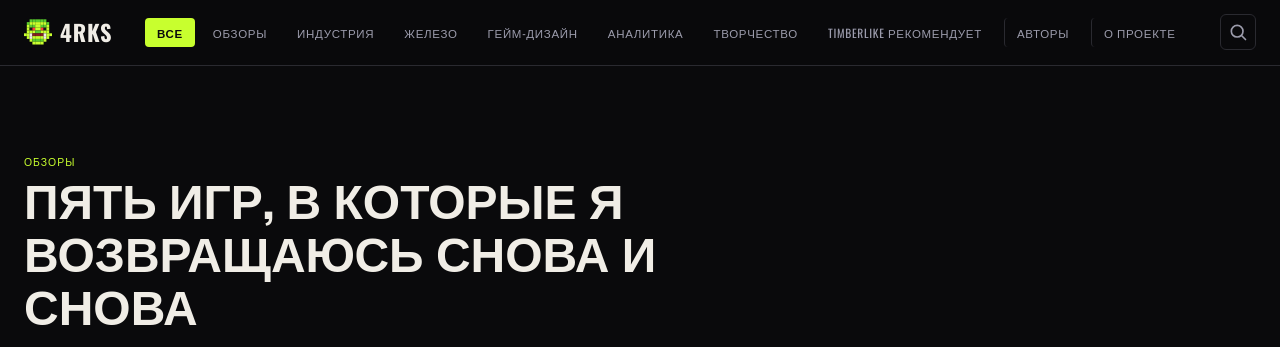
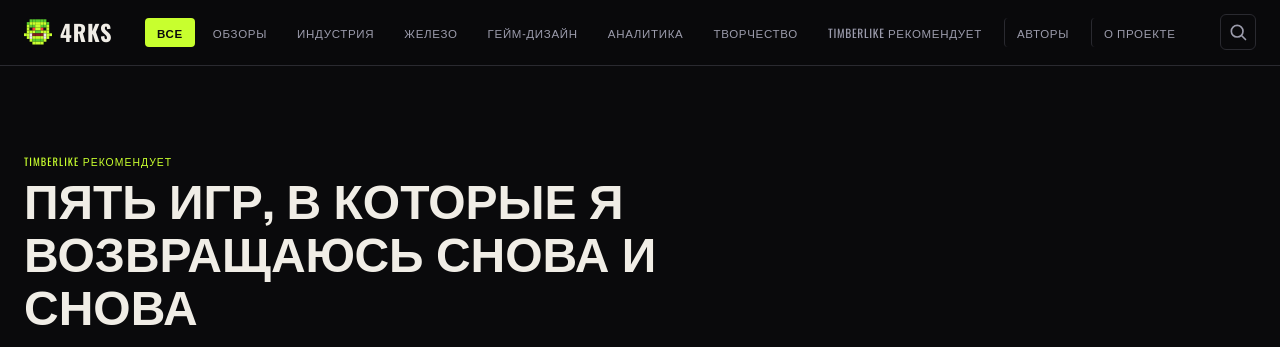
Before and after one commit to MagisterGudvin/pixelorcs, a Jekyll site: the page built from _posts/2026-04-06-pyat-igr-v-kotorye-ya-vozvraschayus-snova-i-snova.md, in a window 1280 px wide and 900 px high. Shown: the top 347 px of the window. Built offline with Jekyll 4.4.1, drawn with Linux system fonts in a browser that asks for light colours.

Commit message:
Update Статью “2026-04-06-pyat-igr-v-kotorye-ya-vozvraschayus-snova-i-snova”

```diff
--- a/_posts/2026-04-06-pyat-igr-v-kotorye-ya-vozvraschayus-snova-i-snova.md
+++ b/_posts/2026-04-06-pyat-igr-v-kotorye-ya-vozvraschayus-snova-i-snova.md
@@ -4,7 +4,7 @@ title: Пять игр, в которые я возвращаюсь снова
 description: 'Мой личный список из 5 игр, в которые я возвращаюсь снова и снова: Ведьмак 3, RDR2, TLOU, Kingdom Come и Cyberpunk 2077'
 date: 2026-04-06
 author: Максим
-category: obzori
+category: timberlike-rekomenduet
 tag_color: ''
 read_time: 3
 image: /assets/uploads/hNZ2sUCNDcGkbYaqvkLUW7.jpg
```
